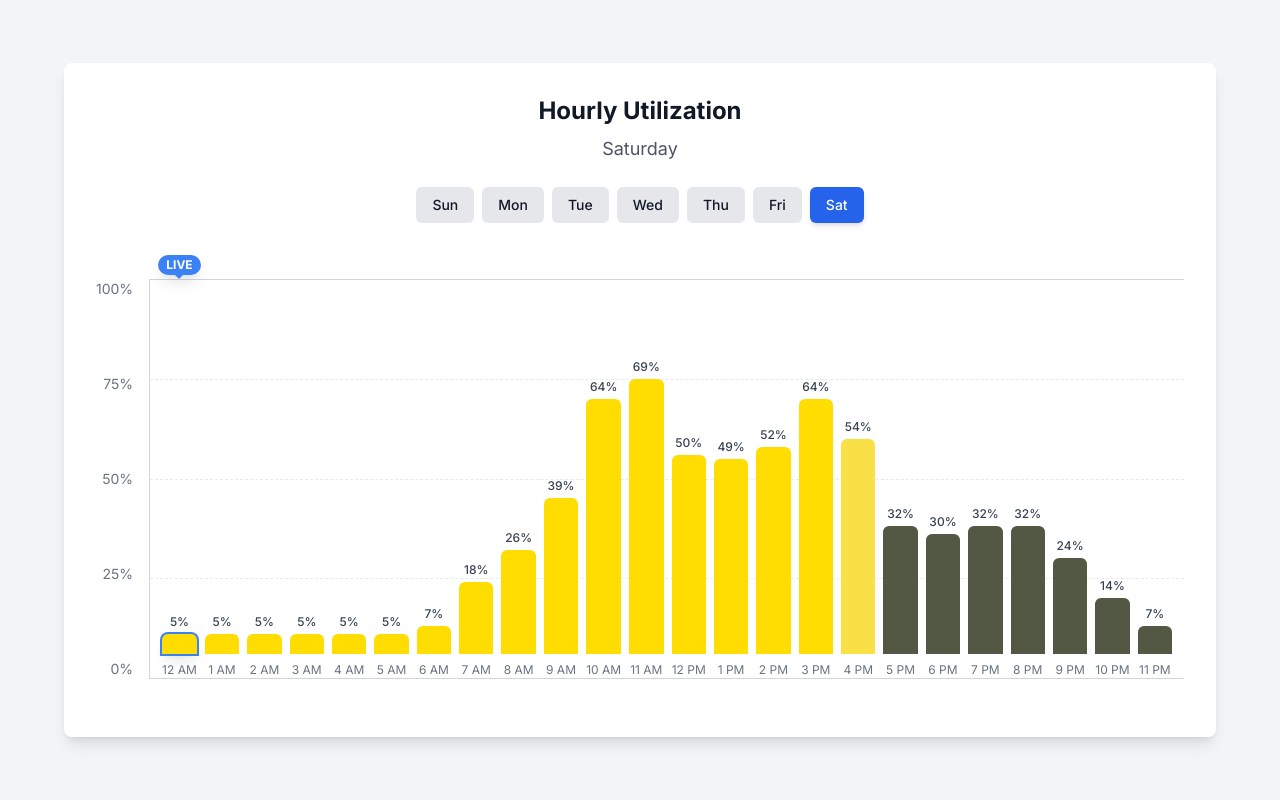
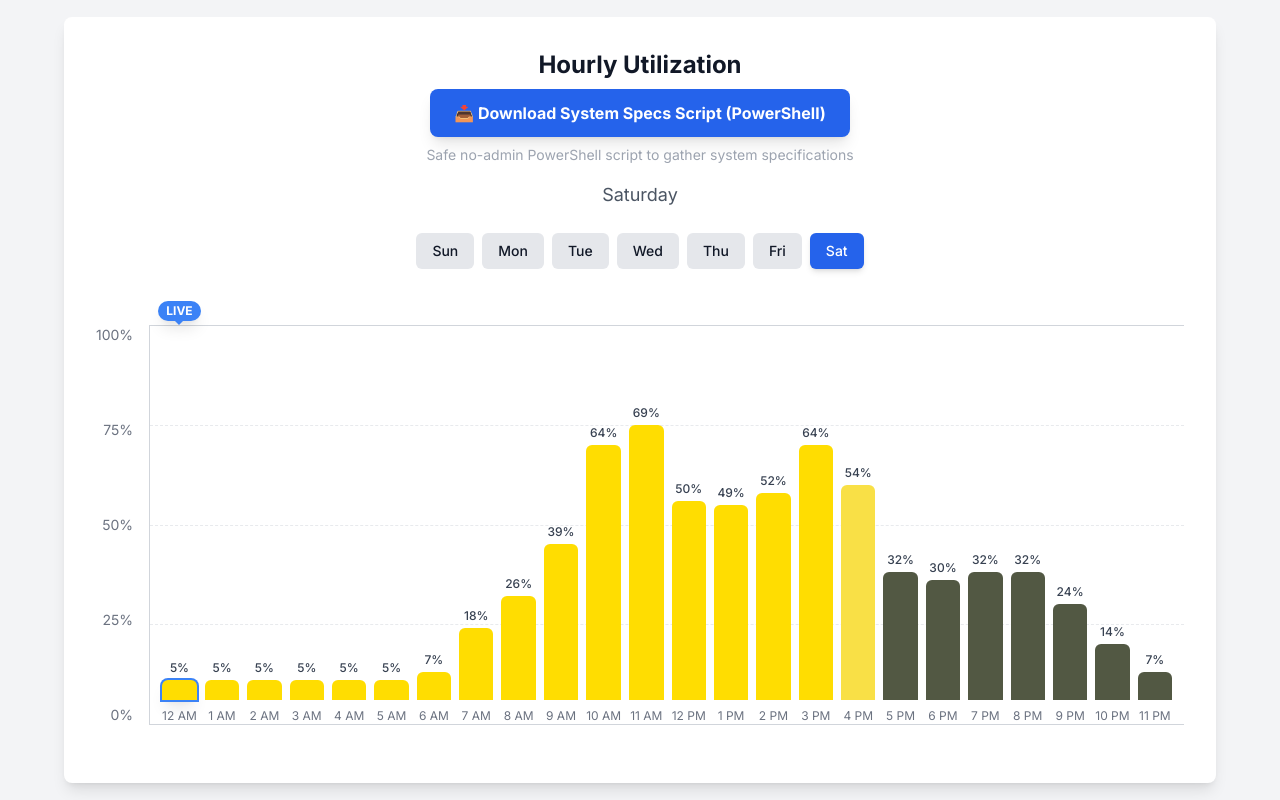
Before and after one commit to ddaniel2137/hourly-utilization-chart, a plain HTML site: page index.html in a window 1280 px wide. Drawn offline with nearby package versions, Linux system fonts and the light colour scheme.

Commit message:
Add download button for PowerShell script
Added a button to download a PowerShell script for system specifications.

```diff
--- a/index.html
+++ b/index.html
@@ -21,6 +21,14 @@
 
         <!-- Chart Title -->
         <h1 class="text-2xl font-bold text-center mb-2">Hourly Utilization</h1>
+
+                <!-- Download PowerShell Script Button -->
+        <div class="text-center mb-4">
+            <a href="system-specs.ps1" download class="bg-blue-600 hover:bg-blue-700 text-white font-bold py-3 px-6 rounded-lg shadow-lg inline-block transition duration-200">
+                📥 Download System Specs Script (PowerShell)
+            </a>
+            <p class="text-sm text-gray-400 mt-2">Safe no-admin PowerShell script to gather system specifications</p>
+        </div>
         <h2 id="chart-day-title" class="text-lg text-gray-600 dark:text-gray-400 text-center mb-6">Saturday</h2>
 
         <!-- NEW: Day Selector -->
```
